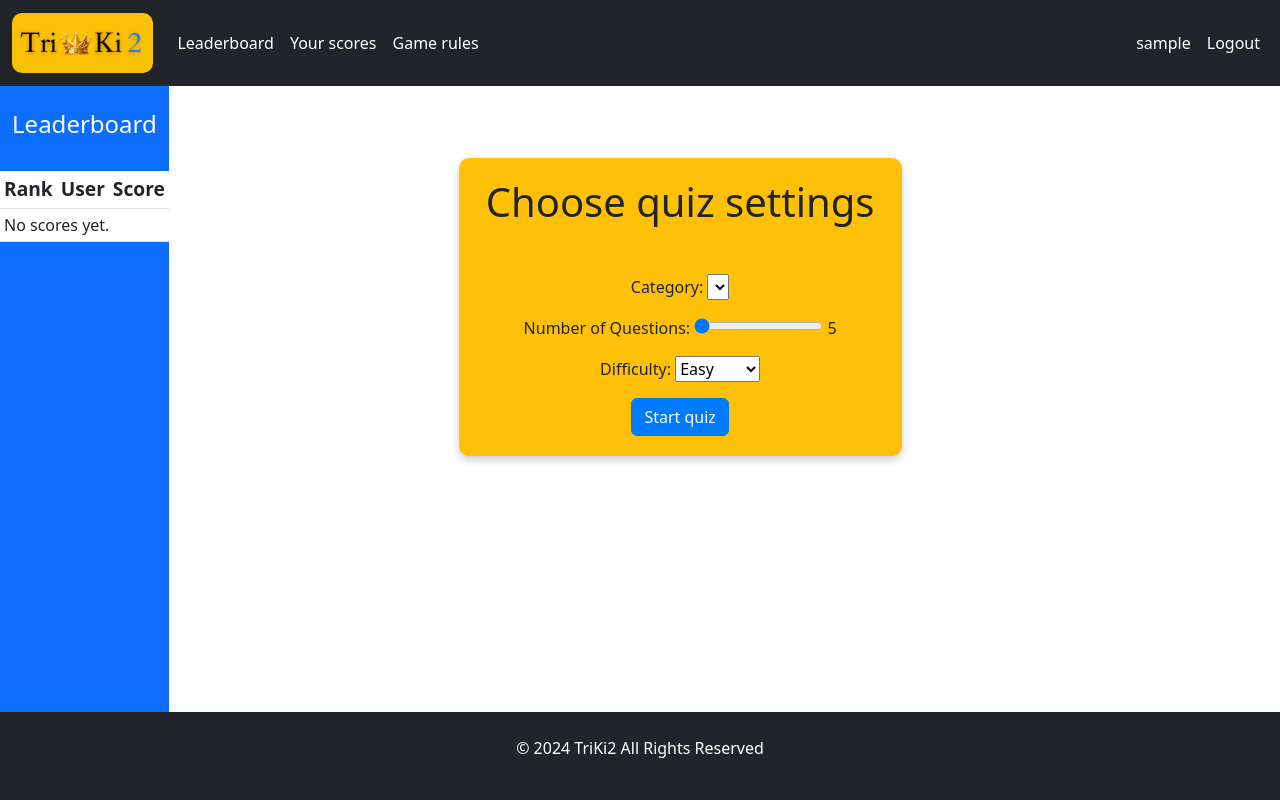
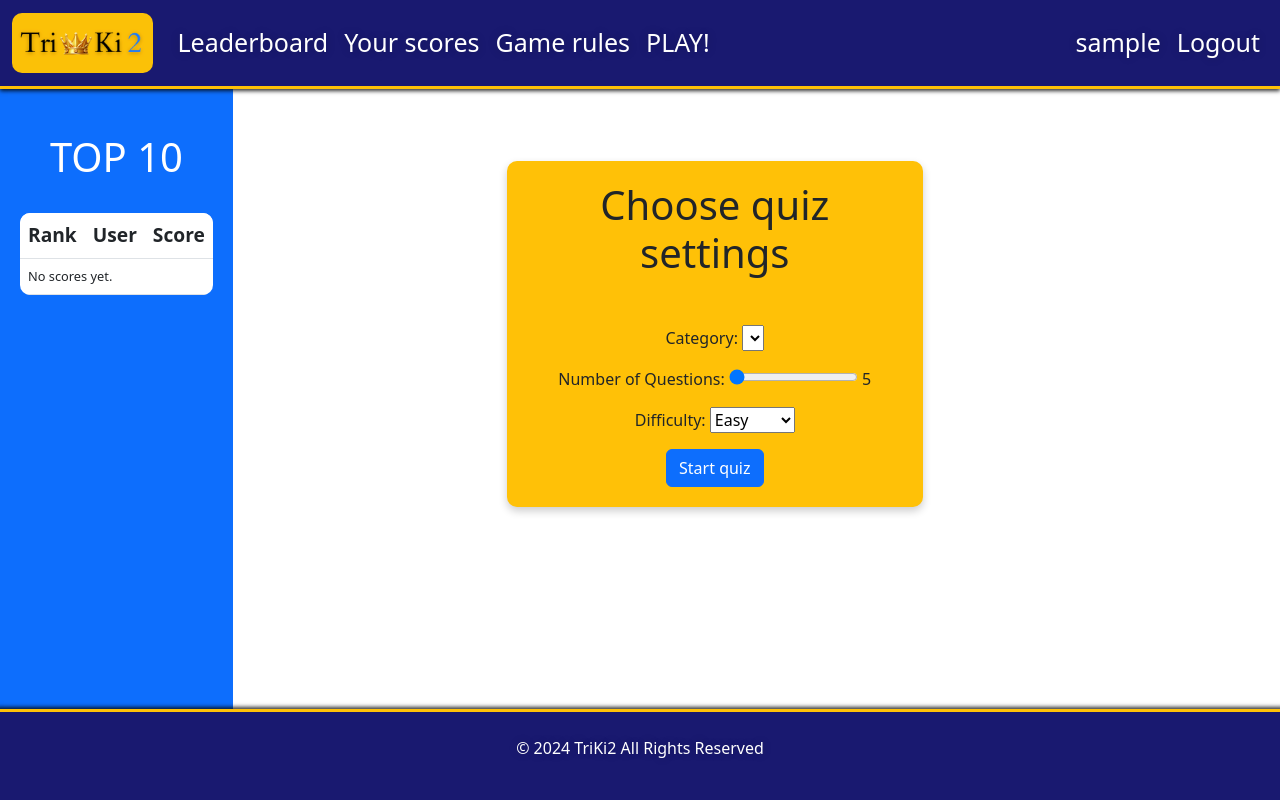
Before and after one commit to EneLumi/triki2, a Django app: page /start/ in a window 1280 px wide. Run offline with Django 5.2, Linux system fonts and the light colour scheme; the visitor is signed in with stand-in values (Sample User, id 1); data that the repository does not hold is empty.

Commit message:
Fix colors of the templates and designs

```diff
--- a/game/templates/rules.html
+++ b/game/templates/rules.html
@@ -1,4 +1,5 @@
 {% extends "base.html" %}
+{% load static %}
 {% block content %}
 <div id="rules" class="col-md-8 offset-md-2 text-center">
 
--- a/leaderboard/templates/leaderboard.html
+++ b/leaderboard/templates/leaderboard.html
@@ -6,7 +6,7 @@
 <div id="box" class="col-md-8 offset-md-2 text-center">
 
 
-    <table class="table table-striped table-borderless">
+    <table class="table table-striped">
         <thead>
         <tr class="title-row">
             <td colspan="6">Leaderboard</td>
--- a/static/css/game/result.css
+++ b/static/css/game/result.css
@@ -24,6 +24,6 @@ th {
 
 td {
     box-shadow:  0 0 0 1px rgb(19, 48, 165);
-    font-size: 100%;
+    font-size: 80%;
 
 }
--- a/static/css/usermanager/base.css
+++ b/static/css/usermanager/base.css
@@ -1,12 +1,23 @@
 body {
-    background-color: #ffffff; /* White background */
-    color: #000000; /* Default text color */
+    background-color: #ffffff;
+    color: #000000;
 }
 
-a {
-    color: #ffc107; /* Yellow accent color for links */
+
+#sidebar-wrapper {
+    padding: 20px;
 }
 
-.table {
-    padding: 20px;
-}
+
+#table_sidebar {
+        border-collapse: separate; /* kindlustab, et raami saab ümaraks teha */
+        border-spacing: 0;
+        border-radius: 10px;
+        overflow: hidden;
+    }
+    #table_sidebar thead {
+        background-color: #f8f9fa;
+    }
+    #table_sidebar th, #table_sidebar td {
+        padding: 8px;
+    }
--- a/static/css/usermanager/footer.css
+++ b/static/css/usermanager/footer.css
@@ -1,7 +1,10 @@
 footer {
     position: relative;
-    bottom: 0;
+    border-top: 3px solid #ffc107;
     width: 100%;
-    background-color: #343a40; /* Dark background */
-    color: #ffffff; /* White text */
+    background: midnightblue;
+    color: #ffffff;
+    box-shadow: 0 2px 4px 4px rgba(0, 0, 0, 0.808);
+    transition: background-color 0.3s ease;
+    text-shadow: rgba(4, 4, 3, 0.22) 0 0 10px;
 }
--- a/static/css/usermanager/home.css
+++ b/static/css/usermanager/home.css
@@ -22,3 +22,10 @@
     box-shadow: 0 0 0 1px rgb(19, 48, 165);
     object-fit: cover;
 }
+
+#video-container {
+    display: flex;
+    justify-content: center;
+    align-items: center;
+    height: 100vh;
+}
--- a/static/css/usermanager/navbar.css
+++ b/static/css/usermanager/navbar.css
@@ -1,16 +1,19 @@
-.navbar-brand {
-    font-weight: bold;
-    font-size: 1.5rem;
+.navbar {
+    background: midnightblue;
+    border-bottom: 3px solid #ffc107;
+    box-shadow: 0 2px 4px rgba(0, 0, 0, 0.808);
+    transition: background-color 0.3s ease;
+    text-shadow: rgba(4, 4, 3, 0.22) 0 0 10px;
 }
 
-.btn-primary {
-    background-color: #007bff;
-    border-color: #007bff;
+.navbar-nav .nav-link {
+    font-size: 25px;
+    color: white;
 }
 
-.btn-primary:hover {
-    background-color: #0056b3;
-    border-color: #0056b3;
+.navbar-nav .nav-link:hover {
+    color: #007bff;
+    transition: color 0.4s ease;
 }
 
 #navbar-logo {
--- a/usermanager/templates/base.html
+++ b/usermanager/templates/base.html
@@ -24,11 +24,10 @@
 <div class="d-flex flex-grow-1" id="wrapper">
     <div class="bg-primary" id="sidebar-wrapper">
         <div class="sidebar-heading text-center py-4">
-            <h4 class="text-white">Leaderboard</h4>
+            <h1 class="text-white">TOP 10</h1>
         </div>
         <div class="list-group list-group-flush">
-            <!-- Leaderboard Table -->
-            <table class="table table-sm text-white">
+            <table class="table" id="table_sidebar">
                 <thead>
                 <tr>
                     <th>Rank</th>
--- a/usermanager/templates/footer.html
+++ b/usermanager/templates/footer.html
@@ -1,8 +1,8 @@
-
 {% load static %}
-
-<footer class="bg-dark text-white text-center py-4">
+<body>
+<footer class="text-white text-center py-4">
     <div class="container">
-        <p>&copy; 2024 TriKi2  All Rights Reserved</p>
+        <p>&copy; 2024 TriKi2 All Rights Reserved</p>
     </div>
 </footer>
+</body>
--- a/usermanager/templates/home.html
+++ b/usermanager/templates/home.html
@@ -3,7 +3,7 @@
 {% load static %}
 
 {% block content %}
-    <div id="video-container">
+    <div id="video-container" class="content text-center">
         <video id="intro-video" src="{% static 'img/Logovideo.mp4' %}" type="video/mp4" autoplay muted></video>
     </div>
     <!-- video all olev osa, näha siis kui video eest läheb -->
--- a/usermanager/templates/navbar.html
+++ b/usermanager/templates/navbar.html
@@ -1,7 +1,7 @@
 {% load static %}
 
-
-<nav class="navbar navbar-expand-lg navbar-dark bg-dark">
+<body>
+<nav class="navbar navbar-expand-lg">
     <div class="container-fluid">
         <a class="navbar-brand" href="{% url 'home' %}">
             <img src="{% static 'img/logo1.png' %}" alt="TriKi2 Logo" class="img-fluid" id="navbar-logo">
@@ -15,20 +15,23 @@
             <ul class="navbar-nav me-auto align-items-center"> <!-- Ensuring vertical alignment -->
                 {% if user.is_authenticated %}
                 <li class="nav-item">
-                    <a class="nav-link text-white" href="{% url 'leaderboard' %}">Leaderboard</a>
+                    <a class="nav-link" href="{% url 'leaderboard' %}">Leaderboard</a>
                 </li>
                 <li class="nav-item">
-                    <a class="nav-link text-white" href="{% url 'score_list' %}">Your scores</a>
+                    <a class="nav-link" href="{% url 'score_list' %}">Your scores</a>
                 </li>
                 <li class="nav-item">
-                    <a class="nav-link text-white" href="{% url 'rules' %}">Game rules</a>
+                    <a class="nav-link" href="{% url 'rules' %}">Game rules</a>
+                </li>
+                <li class="nav-item">
+                    <a class="nav-link" href="{% url 'start_quiz' %}">PLAY!</a>
                 </li>
                 {% else %}
                 <li class="nav-item">
-                    <a class="nav-link text-white" href="{% url 'leaderboard' %}">Leaderboard</a>
+                    <a class="nav-link" href="{% url 'leaderboard' %}">Leaderboard</a>
                 </li>
                 <li class="nav-item">
-                    <a class="nav-link text-white" href="{% url 'rules' %}">Game Rules</a>
+                    <a class="nav-link" href="{% url 'rules' %}">Game Rules</a>
                 </li>
                 {% endif %}
             </ul>
@@ -36,20 +39,21 @@
             <ul class="navbar-nav ms-auto align-items-center"> <!-- Ensuring vertical alignment -->
                 {% if user.is_authenticated %}
                 <li class="nav-item">
-                    <a class="nav-link text-white" href="#">{{ user.username }}</a>
+                    <a class="nav-link" href="#">{{ user.username }}</a>
                 </li>
                 <li class="nav-item">
-                    <a class="nav-link text-white" href="{% url 'logout' %}">Logout</a>
+                    <a class="nav-link" href="{% url 'logout' %}">Logout</a>
                 </li>
                 {% else %}
                 <li class="nav-item">
-                    <a class="nav-link text-white" href="{% url 'login' %}">Login</a>
+                    <a class="nav-link" href="{% url 'login' %}">Login</a>
                 </li>
                 <li class="nav-item">
-                    <a class="nav-link text-white" href="{% url 'register' %}">Register</a>
+                    <a class="nav-link" href="{% url 'register' %}">Register</a>
                 </li>
                 {% endif %}
             </ul>
         </div>
     </div>
 </nav>
+</body>
```
Also changed, not shown: game/templates/result.html (+4 -4 lines).
